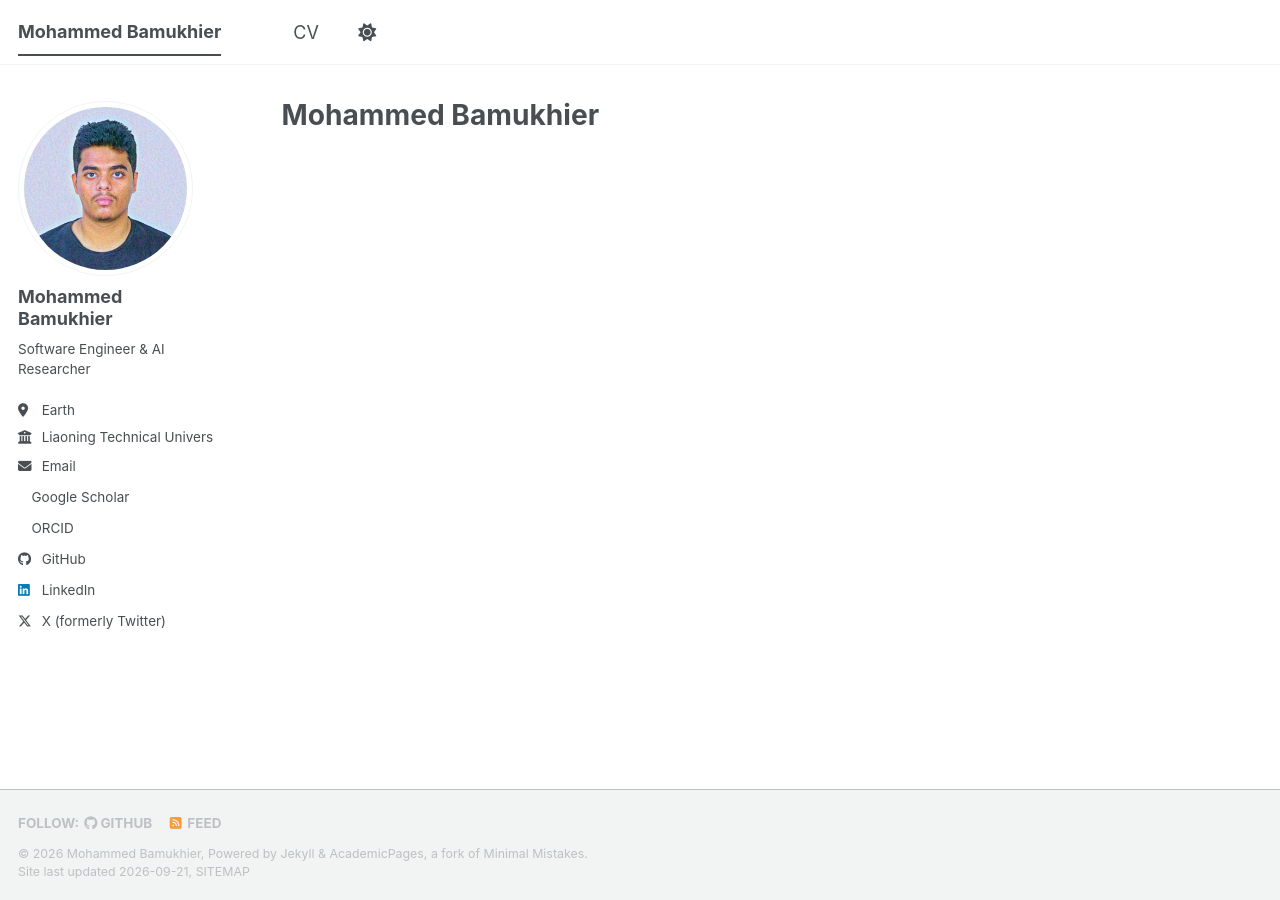
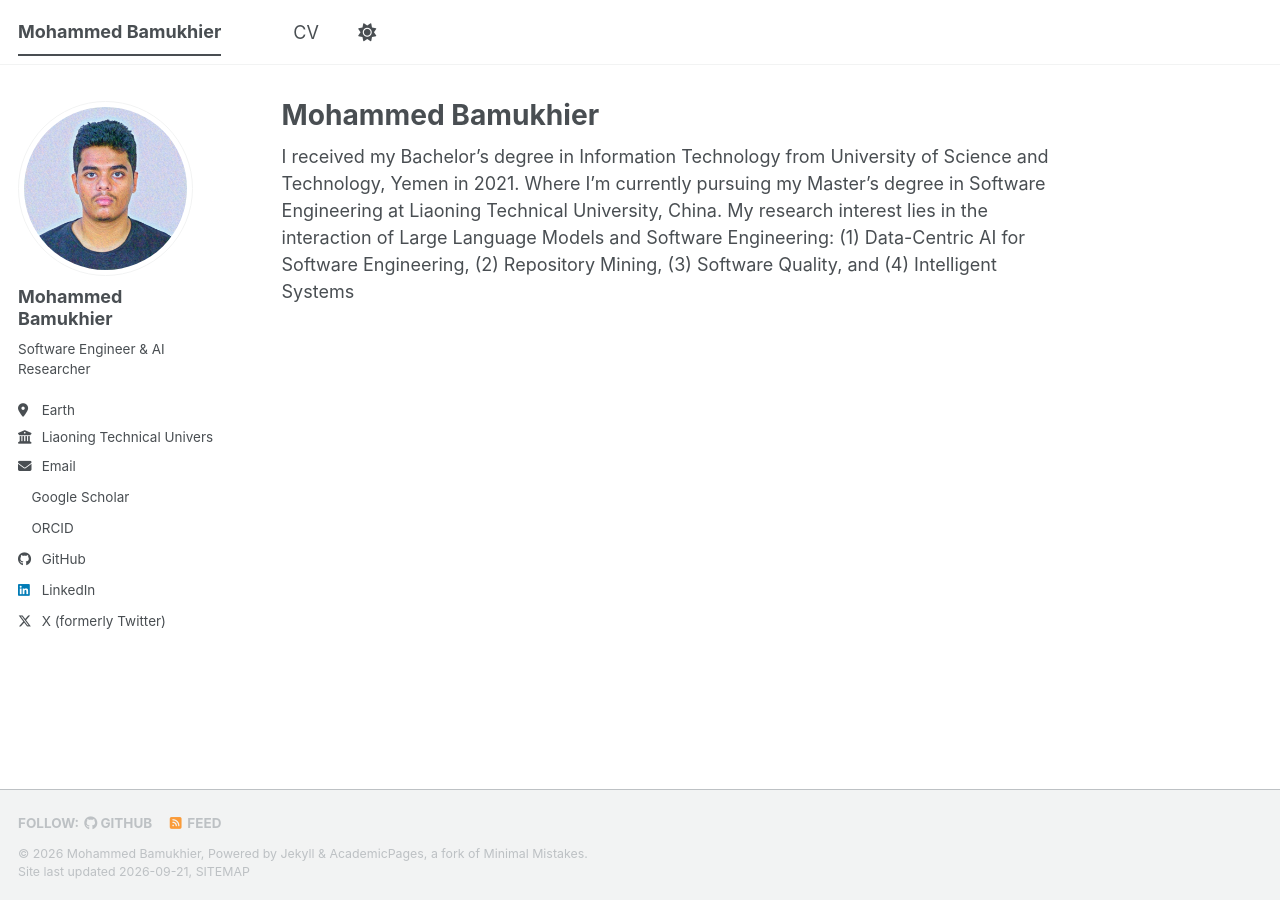
Before and after one commit to Bamukhier/bamukhier.github.io, a Jekyll site: the page built from _pages/about.md, in a window 1280 px wide. Built offline with Jekyll 4.4.1, drawn with Linux system fonts in a browser that asks for light colours; a style sheet for code colours, icons or effects is not loaded.

Commit message:
Add about page

```diff
--- a/_pages/about.md
+++ b/_pages/about.md
@@ -6,3 +6,5 @@ redirect_from:
   - /about/
   - /about.html
 ---
+
+I received my Bachelor’s degree in Information Technology from University of Science and Technology, Yemen in 2021. Where I'm currently pursuing my Master’s degree in Software Engineering at Liaoning Technical University, China. My research interest lies in the interaction of Large Language Models and Software Engineering: (1) Data-Centric AI for Software Engineering, (2) Repository Mining, (3) Software Quality, and (4) Intelligent Systems
```
